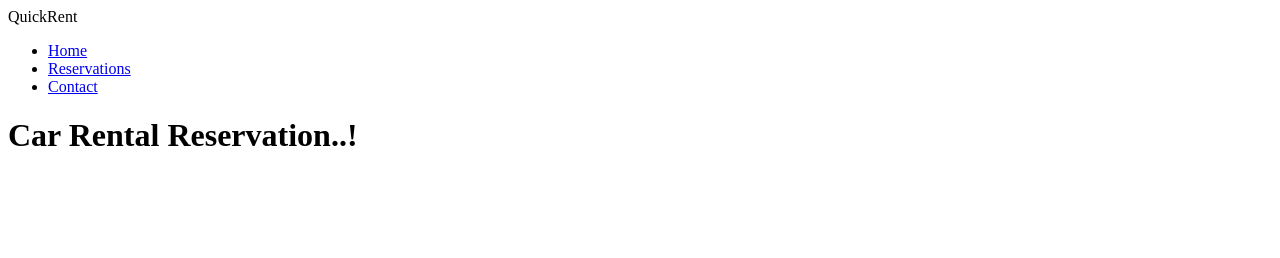
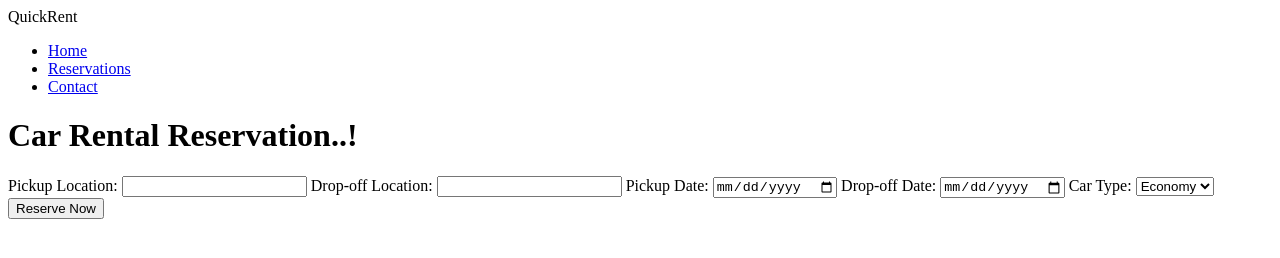
Before and after one commit to SaravananK03/Static_Website, a plain HTML site: page Frontend/index.html in a window 1280 px wide. Drawn offline with Linux system fonts and the light colour scheme.

Commit message:
Add a form

```diff
--- a/Frontend/index.html
+++ b/Frontend/index.html
@@ -19,6 +19,30 @@
   <div class="container">
     <h1>Car Rental Reservation..!</h1>
 
+    <form id="reservationForm">
+      <label for="pickupLocation">Pickup Location:</label>
+      <input type="text" id="pickupLocation" required />
+
+      <label for="dropoffLocation">Drop-off Location:</label>
+      <input type="text" id="dropoffLocation" required />
+
+      <label for="pickupDate">Pickup Date:</label>
+      <input type="date" id="pickupDate" required />
+
+      <label for="dropoffDate">Drop-off Date:</label>
+      <input type="date" id="dropoffDate" required />
+
+      <label for="carType">Car Type:</label>
+      <select id="carType">
+        <option value="Economy">Economy</option>
+        <option value="SUV">SUV</option>
+        <option value="Luxury">Luxury</option>
+        <option value="Van">Van</option>
+      </select>
+
+      <button type="submit">Reserve Now</button>
+    </form>
+
   </div>
 </body>
 </html>
```
